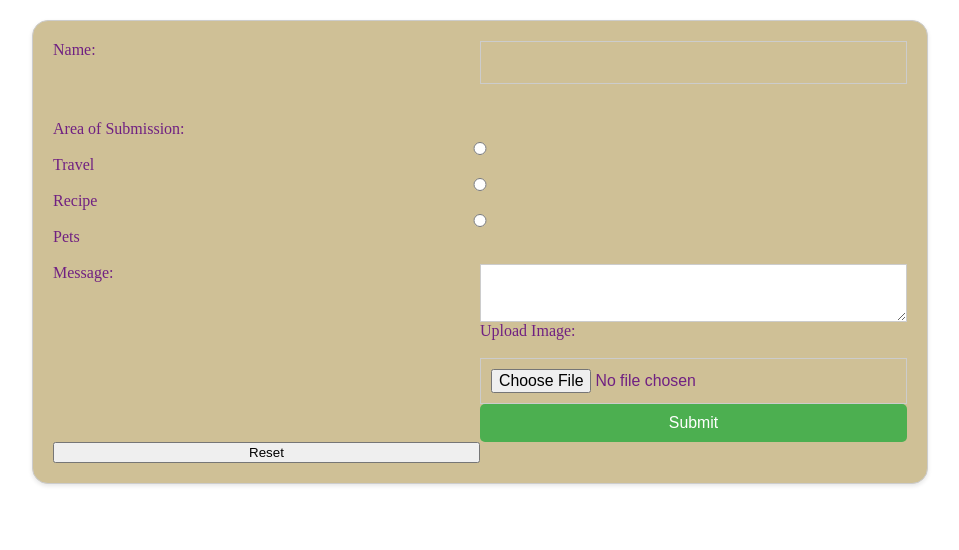
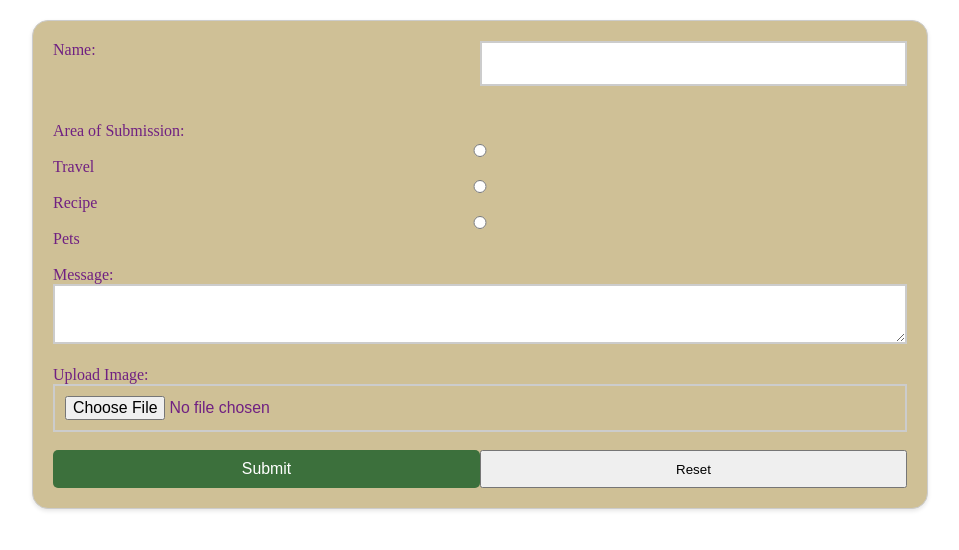
Before and after one commit to AlexL320/discussion8-form, a plain HTML site: page index.html in a window 1280 px wide. Shown: the whole page, without its empty margins (160-1119 px from the left). Drawn offline with Linux system fonts and the light colour scheme.

Commit message:
Add files via upload

```diff
--- a/css/style.css
+++ b/css/style.css
@@ -3,6 +3,15 @@
 :root{
   --red: #FF0000;
   --black: #000000;
+}
+
+.skip{
+  position: absolute;
+  top: -20px;
+}
+
+.skip:focus{
+  top: 40px;
 }
 
   form {
@@ -26,12 +35,19 @@
     color: #702082;
   }
 
+  .options{
+    display: grid;
+    grid-column-start: 1;
+    grid-column-end: 3;
+    grid-template-columns: 1fr 1fr;
+  }
+
   #name {
     width: 100%;
     padding: 10px;
     font-size: 18px;
     font-weight: bold;
-    background: #CFC096;
+    background: #FFFFFF;
     color: #9B9A6D;
   }
 
@@ -44,14 +60,14 @@
   input,
   textarea {
     padding: 10px;
-    border: 1px solid #ccc;
+    border: 2px solid #ccc;
     width: 100%;
   }
 
   input[type="submit"] {
     width: 100%;
     padding: 10px;
-    background-color: #4CAF50;
+    background-color: #3c703c;
     color: white;
     border: none;
     border-radius: 5px;
--- a/index.html
+++ b/index.html
@@ -11,6 +11,8 @@
   </head>
   <body>
     <!-- Implement a skip to main! -->
+    <a class="skip" href = "#main">Skip to Main Content</a>
+    <main id = "main">
       <form action="https://formspree.io/f/xjkyvorg" method="post">
           <label for="name">Name:</label>
           <input type="text" id="name" name="name"><br><br>
@@ -19,22 +21,25 @@
           <!-- How can the label and button line up and be easily navigatable? -->
           <input type="radio" id="travel" name="interest" value="travel" required>
           <label for="travel">Travel</label><br>
+
           <input type="radio" id="recipe" name="interest" value="recipe" tabindex="0">
           <label for="recipe">Recipe</label><br>
+
           <input type="radio" id="pets" name="interest" value="pets">
           <label for="pets">Pets</label><br><br>
-</div>
-
 
           <label for="message">Message:</label>
           <textarea id="message" name="message"></textarea><br><br>
 
           <label for="image">Upload Image:</label><br>
           <input type="file" id="image" name="image"><br><br>
-
+        </div>
+        <div class = "options">
           <input type="submit" value="Submit">
 
           <button type="reset">Reset</button>
+        </div>
       </form>
+    </main>
   </body>
 </html>
```
Lines whose indentation alone changed are shown as unchanged.
